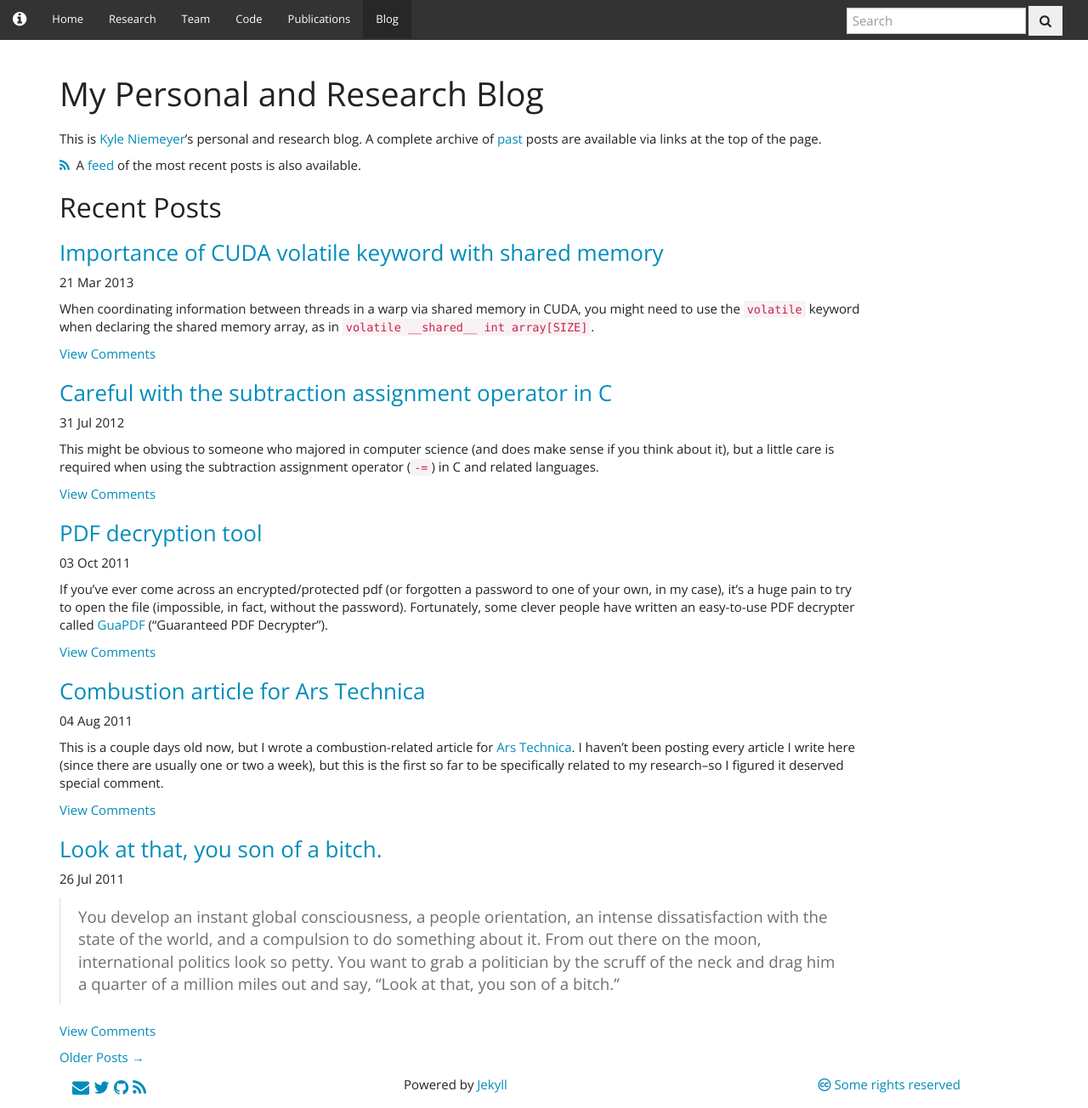
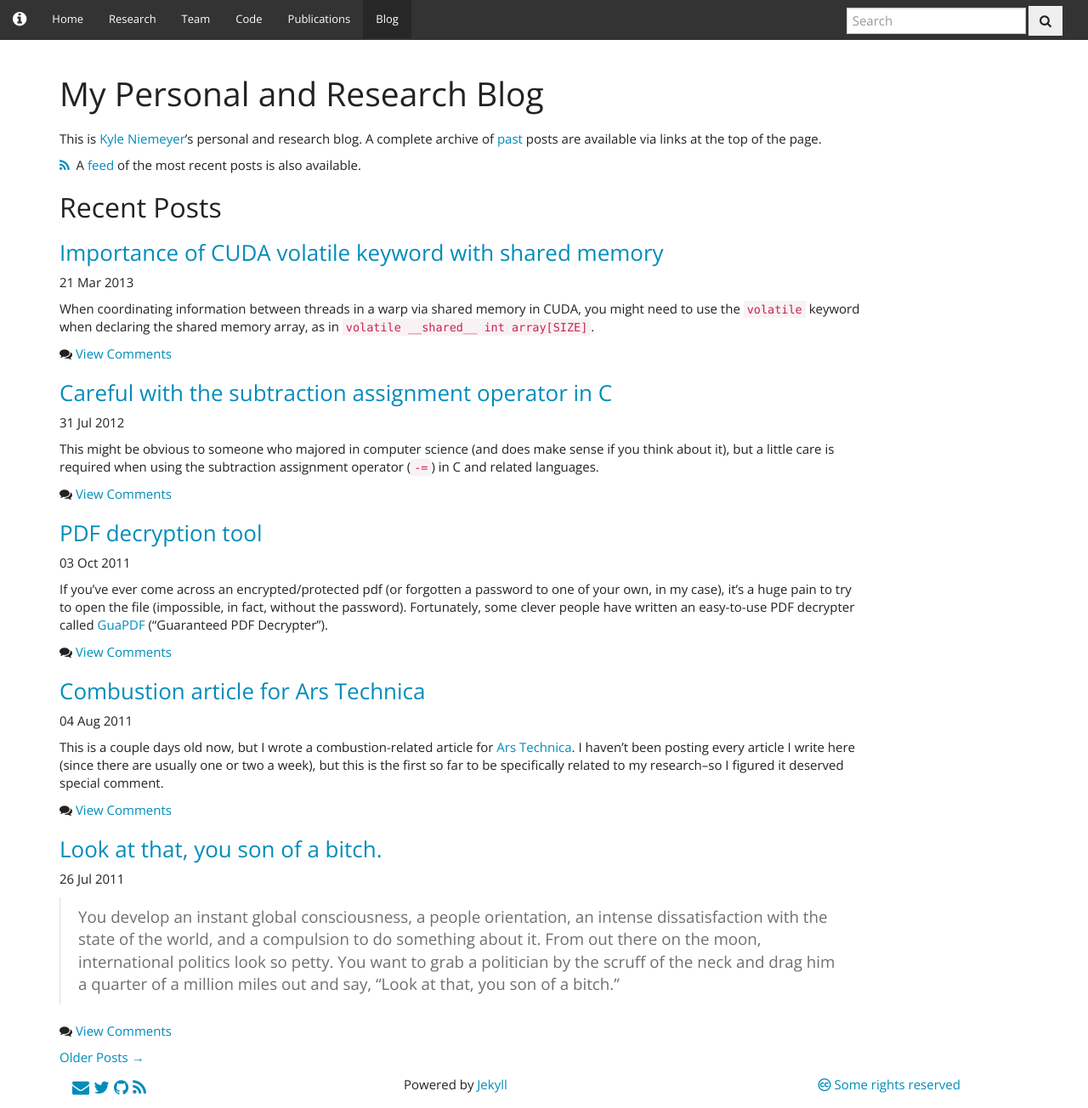
Before and after one commit to kyleniemeyer/kyleniemeyer.com, a Jekyll site: the page built from blog/index.markdown, in a window 1280 px wide. Shown: the whole page at 85% size. Built offline with Jekyll 4.4.1, drawn with Linux system fonts in a browser that asks for light colours; nearby versions of some CDN libraries; comment, search, counter and statistics services are not loaded.

Commit message:
added comment icon for blog list

```diff
--- a/blog/index.markdown
+++ b/blog/index.markdown
@@ -20,7 +20,7 @@ A [feed][] of the most recent posts is also available.
     <span class="post-date">{{ post.date | date_to_string }}</span>
     <p class="excerpt">{{ post.excerpt }}</p>
     <p class="line">
-    <a class="comments" href="{{ post.url }}#disqus_thread">View Comments</a>
+    <i class="fa fa-comments"></i>&nbsp;<a class="comments" href="{{ post.url }}#disqus_thread">View Comments</a>
     </p>
 </div>
 {% endfor %}
```
